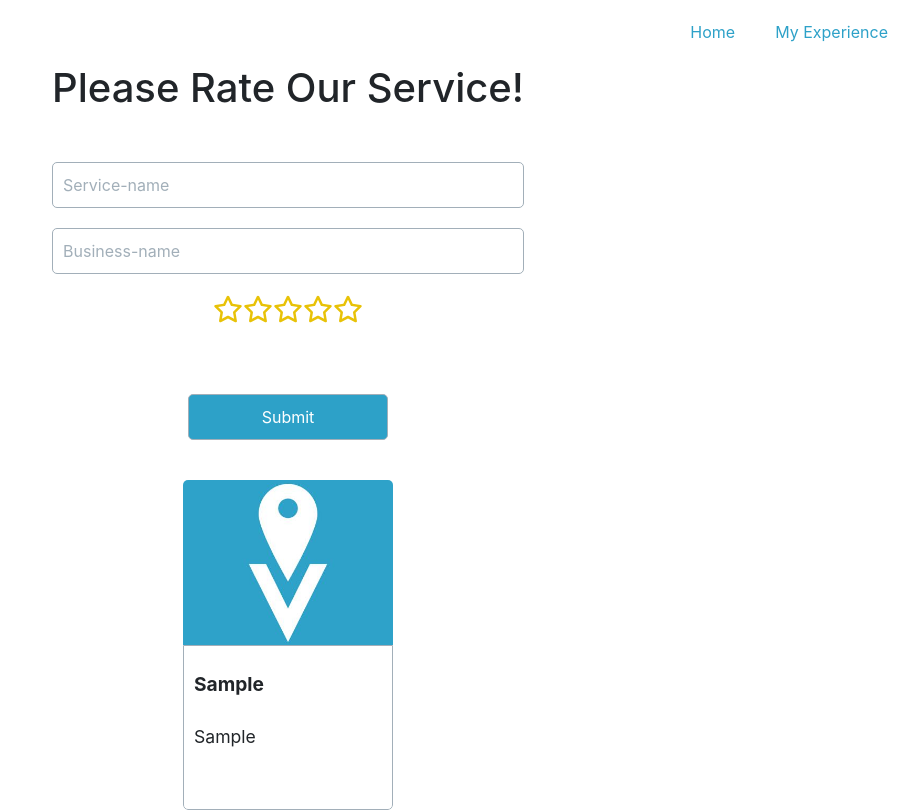
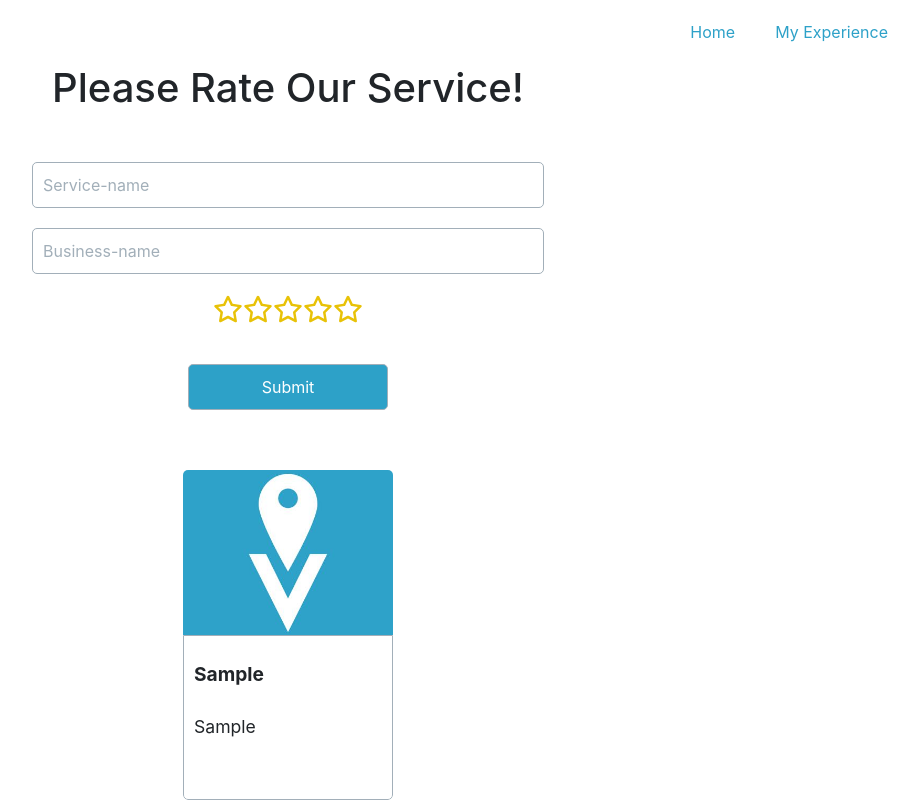
Before and after one commit to IvanaKos/Locaverse-internship-task, a Nuxt app: page / in a window 1280 px wide. Both pictures are taken after typing "Sample", "Sample" into the empty fields and a click on the input "Submit". Shown: the whole page, without its empty margins (352-1271 px from the left). Built offline with nearby package versions, Linux system fonts and the light colour scheme.

Commit message:
chore: style card-container

```diff
--- a/components/MyApp.vue
+++ b/components/MyApp.vue
@@ -1,6 +1,7 @@
 <template>
   <div class="my-app">
     <MyForm @card-values-updated="updateCardValues"></MyForm>
+    <div class="card-container">
       <ServiceCard
         v-for="cardItem in cardItems"
         :key="cardItem.businessName"
@@ -8,6 +9,7 @@
         :business="cardItem.businessName"
         :rating-value="cardItem.rating"
       />
+    </div>
   </div>
 </template>
 
@@ -40,9 +42,21 @@ export default {
 </script>
 
 <style>
-.myapp {
+.my-app {
+  width: 80%;
   display: flex;
   flex-direction: column;
   justify-content: center;
+  align-items: center;
+}
+
+.card-container {
+  width: 80%;
+  display: flex;
+  flex-wrap: wrap;
+  justify-content: center;
+  align-items: center;
+  gap: 20px;
+  margin-top: 20px;
 }
 </style>
--- a/components/MyForm.vue
+++ b/components/MyForm.vue
@@ -76,6 +76,7 @@ export default {
 
 <style>
 .form-container {
+  width: 50%;
   text-align: center;
 }
 
@@ -112,7 +113,7 @@ input:focus {
 
 .submit-btn {
   width: 200px;
-  margin-top: 50px;
+  margin-top: 20px;
   color: hsl(0deg 0% 100%);
   background-color: hsl(195deg 63% 48%);
   transition: 0.4s;
--- a/components/ServiceCard.vue
+++ b/components/ServiceCard.vue
@@ -40,6 +40,7 @@ export default {
 <style>
 .service-card-wraper {
   display: flex;
+  flex-direction: column;
   justify-content: center;
   margin-top: 40px;
 }
```
Lines whose indentation alone changed are shown as unchanged.
